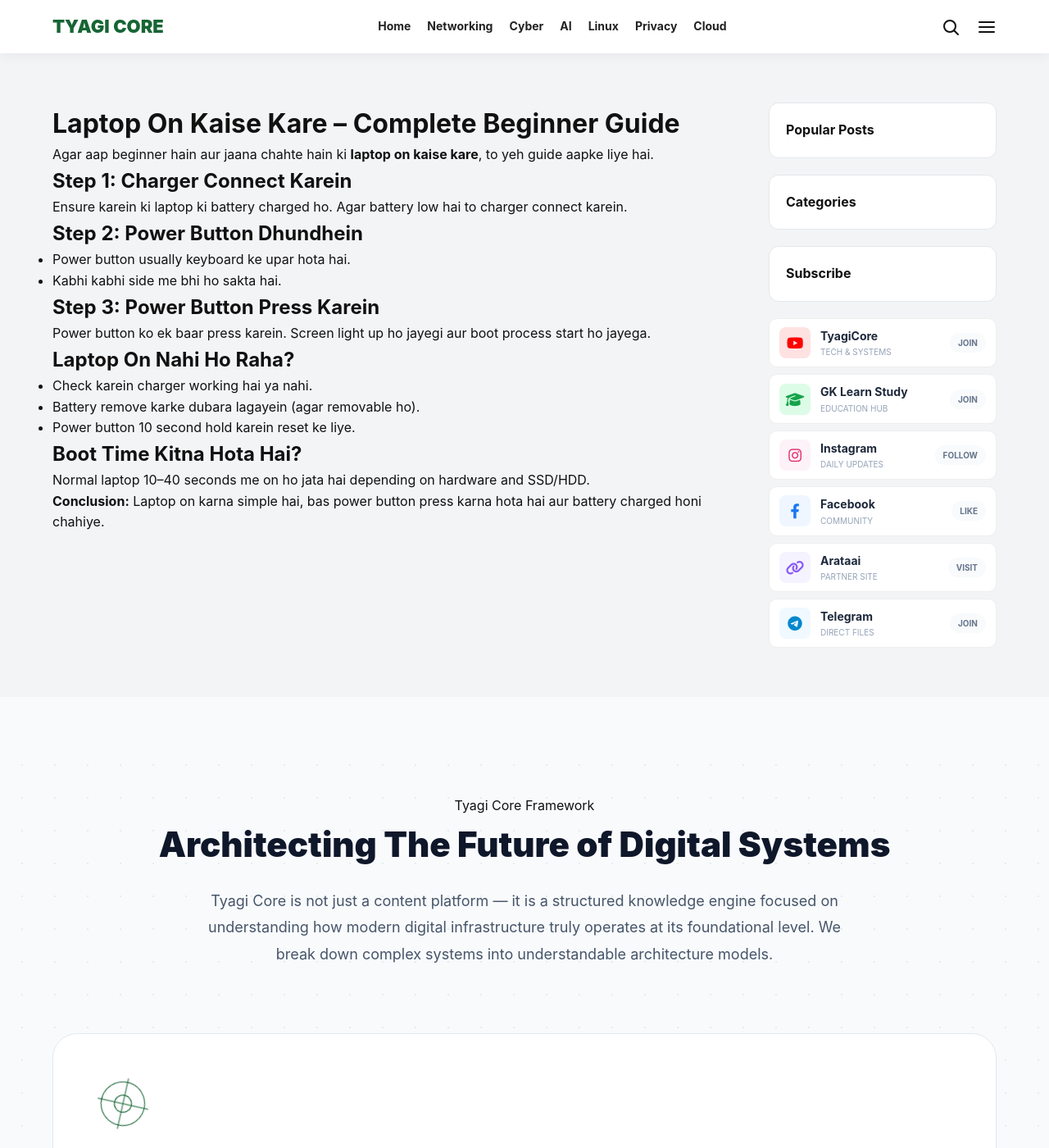
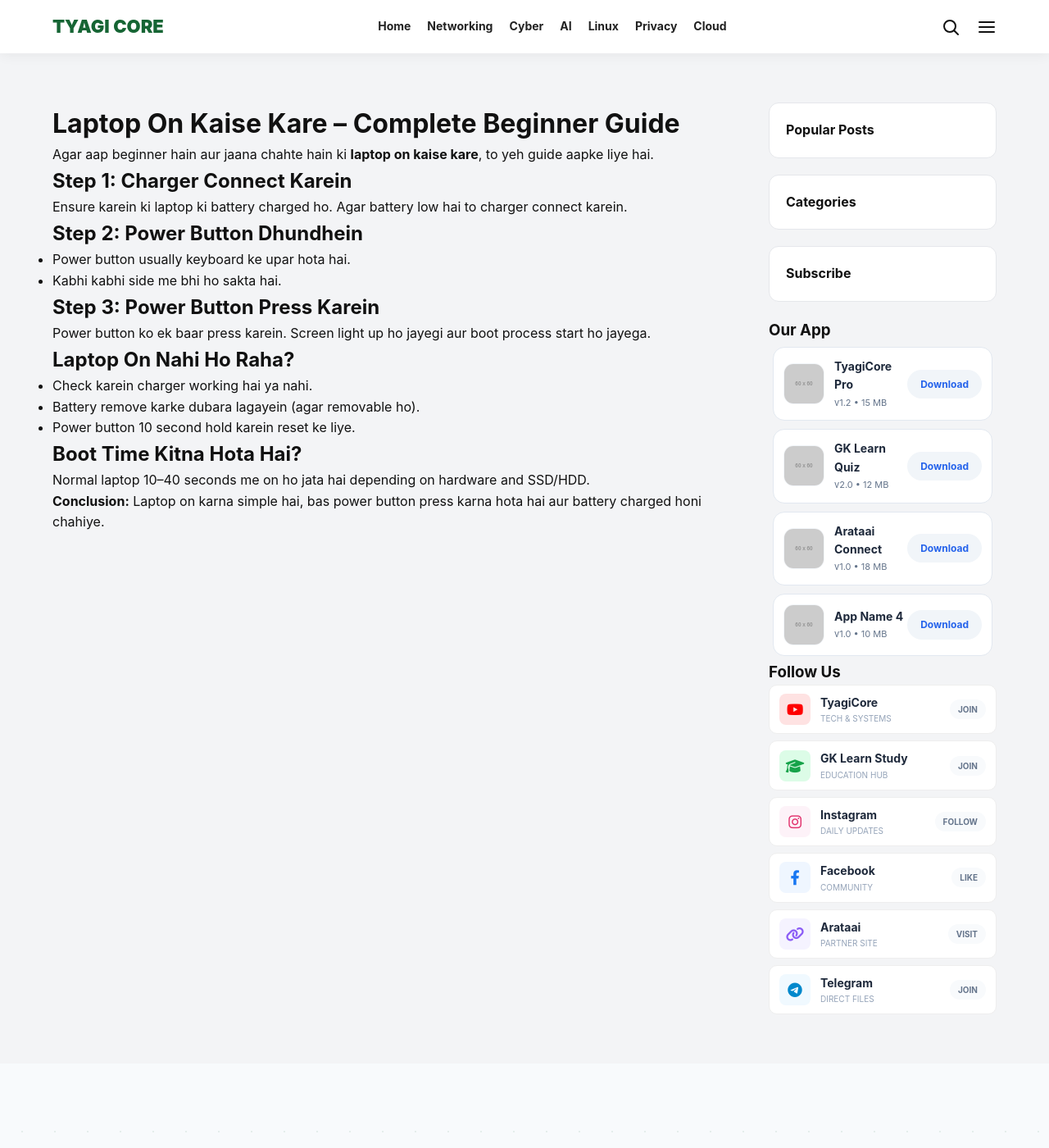
Before and after one commit to HimanshuTyagiJi/TyagiCore, a Jekyll site: the page built from laptop-on-kaise-karen.html, in a window 1280 px wide and 1400 px high. Shown: the whole window at 82% size. Built offline with Jekyll 4.4.1, drawn with Linux system fonts in a browser that asks for light colours.

Commit message:
Add featured apps section with download links
Added a section for featured apps with download buttons and styling.

```diff
--- a/_layouts/default.html
+++ b/_layouts/default.html
@@ -160,10 +160,116 @@ body{font-family:-apple-system,BlinkMacSystemFont,'Segoe UI',Roboto,sans-serif;b
     <div class="box">Categories</div>
     <div class="box">Subscribe</div>
 
+<h3>Our App</h3>
+<div class='tyagi-app-container'>
 
+  <div class='app-card'>
+    <img class='app-logo' src='https://placehold.co/60x60/2563eb/white?text=TC' alt='App Logo'/>
+    <div class='app-details'>
+      <span class='app-name'>TyagiCore Pro</span>
+      <span class='app-meta'>v1.2 • 15 MB</span>
+    </div>
+    <a class='download-btn' href='#' title='Download APK'>Download</a>
+  </div>
 
+  <div class='app-card'>
+    <img class='app-logo' src='https://placehold.co/60x60/16a34a/white?text=GK' alt='App Logo'/>
+    <div class='app-details'>
+      <span class='app-name'>GK Learn Quiz</span>
+      <span class='app-meta'>v2.0 • 12 MB</span>
+    </div>
+    <a class='download-btn' href='#' title='Download APK'>Download</a>
+  </div>
 
+  <div class='app-card'>
+    <img class='app-logo' src='https://placehold.co/60x60/8b5cf6/white?text=AR' alt='App Logo'/>
+    <div class='app-details'>
+      <span class='app-name'>Arataai Connect</span>
+      <span class='app-meta'>v1.0 • 18 MB</span>
+    </div>
+    <a class='download-btn' href='#' title='Download APK'>Download</a>
+  </div>
 
+  <div class='app-card'>
+    <img class='app-logo' src='https://placehold.co/60x60/f59e0b/white?text=App' alt='App Logo'/>
+    <div class='app-details'>
+      <span class='app-name'>App Name 4</span>
+      <span class='app-meta'>v1.0 • 10 MB</span>
+    </div>
+    <a class='download-btn' href='#' title='Download APK'>Download</a>
+  </div>
+
+  </div>
+
+<style>
+  .tyagi-app-container {
+    display: flex;
+    flex-direction: column;
+    gap: 10px;
+    padding: 5px;
+  }
+
+  .app-card {
+    display: flex;
+    align-items: center;
+    background: #ffffff;
+    border: 1px solid #e2e8f0;
+    padding: 12px;
+    border-radius: 14px;
+    transition: all 0.3s ease;
+  }
+
+  .app-card:hover {
+    border-color: #2563eb;
+    transform: translateY(-2px);
+    box-shadow: 0 4px 12px rgba(0,0,0,0.05);
+  }
+
+  .app-logo {
+    width: 50px;
+    height: 50px;
+    border-radius: 12px;
+    object-fit: cover;
+    margin-right: 12px;
+    border: 1px solid #f1f5f9;
+  }
+
+  .app-details {
+    flex: 1;
+  }
+
+  .app-name {
+    display: block;
+    font-size: 14px;
+    font-weight: 700;
+    color: #1e293b;
+    margin-bottom: 2px;
+  }
+
+  .app-meta {
+    display: block;
+    font-size: 11px;
+    color: #64748b;
+  }
+
+  .download-btn {
+    background: #f1f5f9;
+    color: #2563eb !important;
+    text-decoration: none !important;
+    font-size: 12px;
+    font-weight: 700;
+    padding: 8px 16px;
+    border-radius: 20px;
+    transition: 0.3s;
+  }
+
+  .app-card:hover .download-btn {
+    background: #2563eb;
+    color: #ffffff !important;
+  }
+</style>
+
+<h3>Follow Us</h3>
 
   <div class='tyagi-social-hub'>
   <a class='hub-card yt-main' href='https://youtube.com/@tyagicore' target='_blank'>
```
